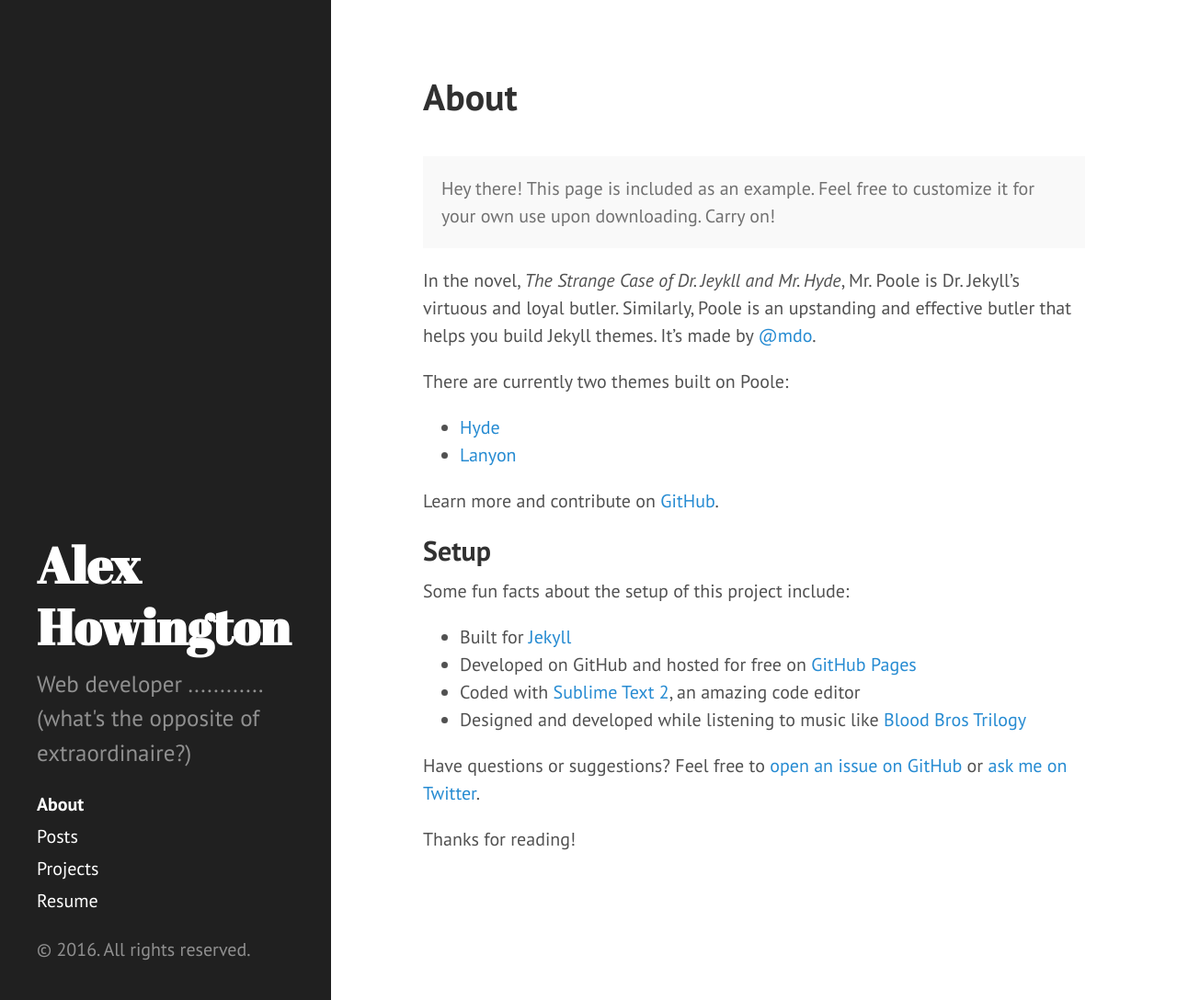
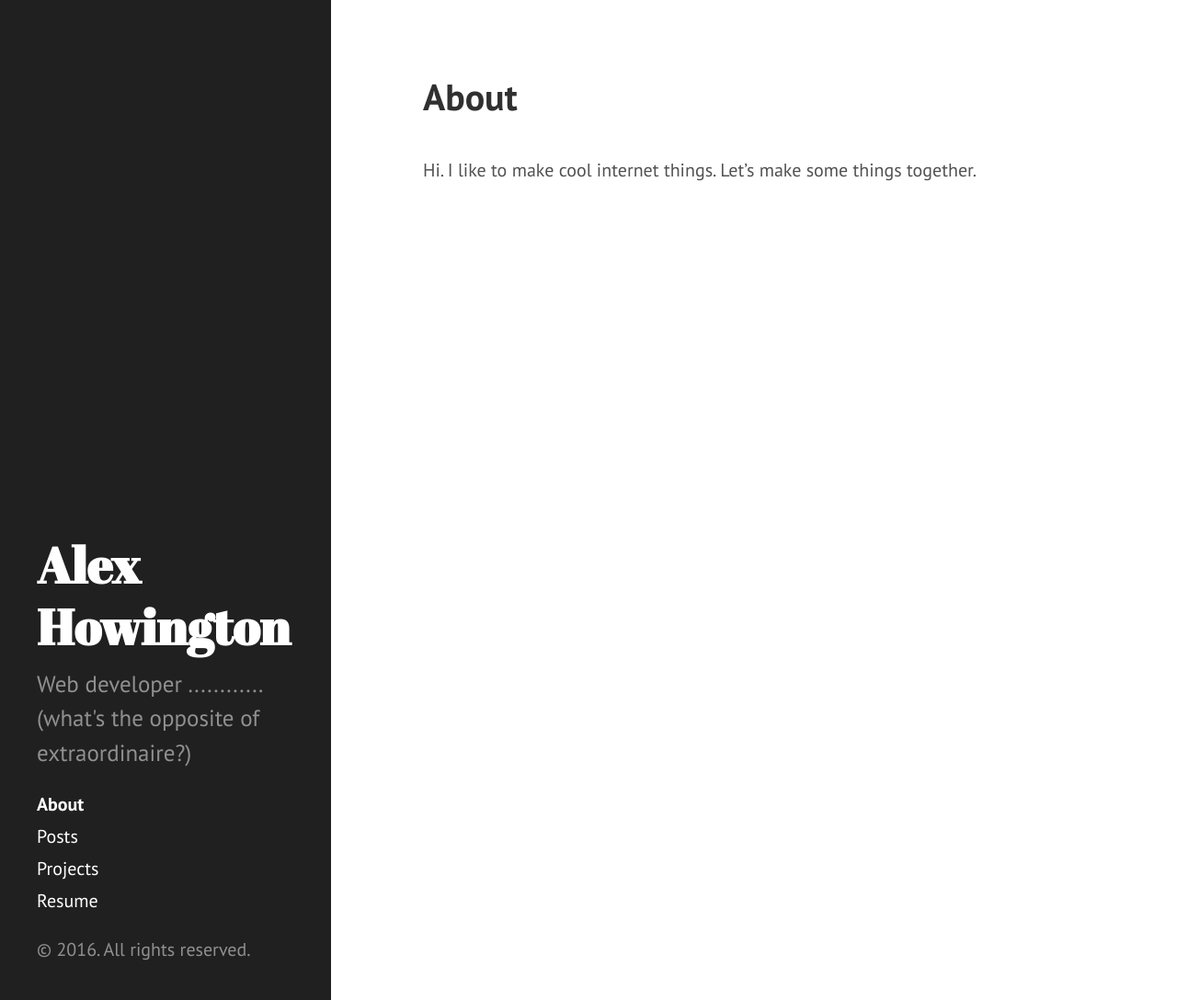
Before and after one commit to ash106/ash106.github.io, a Jekyll site: the page built from about.md, in a window 1280 px wide and 1088 px high. Shown: the whole window at 92% size. Built offline with Jekyll 4.4.1, drawn with Linux system fonts in a browser that asks for light colours.

Commit message:
Update about page

```diff
--- a/about.md
+++ b/about.md
@@ -3,28 +3,4 @@ layout: page
 title: About
 ---
 
-<p class="message">
-  Hey there! This page is included as an example. Feel free to customize it for your own use upon downloading. Carry on!
-</p>
-
-In the novel, *The Strange Case of Dr. Jeykll and Mr. Hyde*, Mr. Poole is Dr. Jekyll's virtuous and loyal butler. Similarly, Poole is an upstanding and effective butler that helps you build Jekyll themes. It's made by [@mdo](https://twitter.com/mdo).
-
-There are currently two themes built on Poole:
-
-* [Hyde](http://hyde.getpoole.com)
-* [Lanyon](http://lanyon.getpoole.com)
-
-Learn more and contribute on [GitHub](https://github.com/poole).
-
-## Setup
-
-Some fun facts about the setup of this project include:
-
-* Built for [Jekyll](http://jekyllrb.com)
-* Developed on GitHub and hosted for free on [GitHub Pages](https://pages.github.com)
-* Coded with [Sublime Text 2](http://sublimetext.com), an amazing code editor
-* Designed and developed while listening to music like [Blood Bros Trilogy](https://soundcloud.com/maddecent/sets/blood-bros-series)
-
-Have questions or suggestions? Feel free to [open an issue on GitHub](https://github.com/poole/issues/new) or [ask me on Twitter](https://twitter.com/mdo).
-
-Thanks for reading!
+Hi. I like to make cool internet things. Let's make some things together.
```
